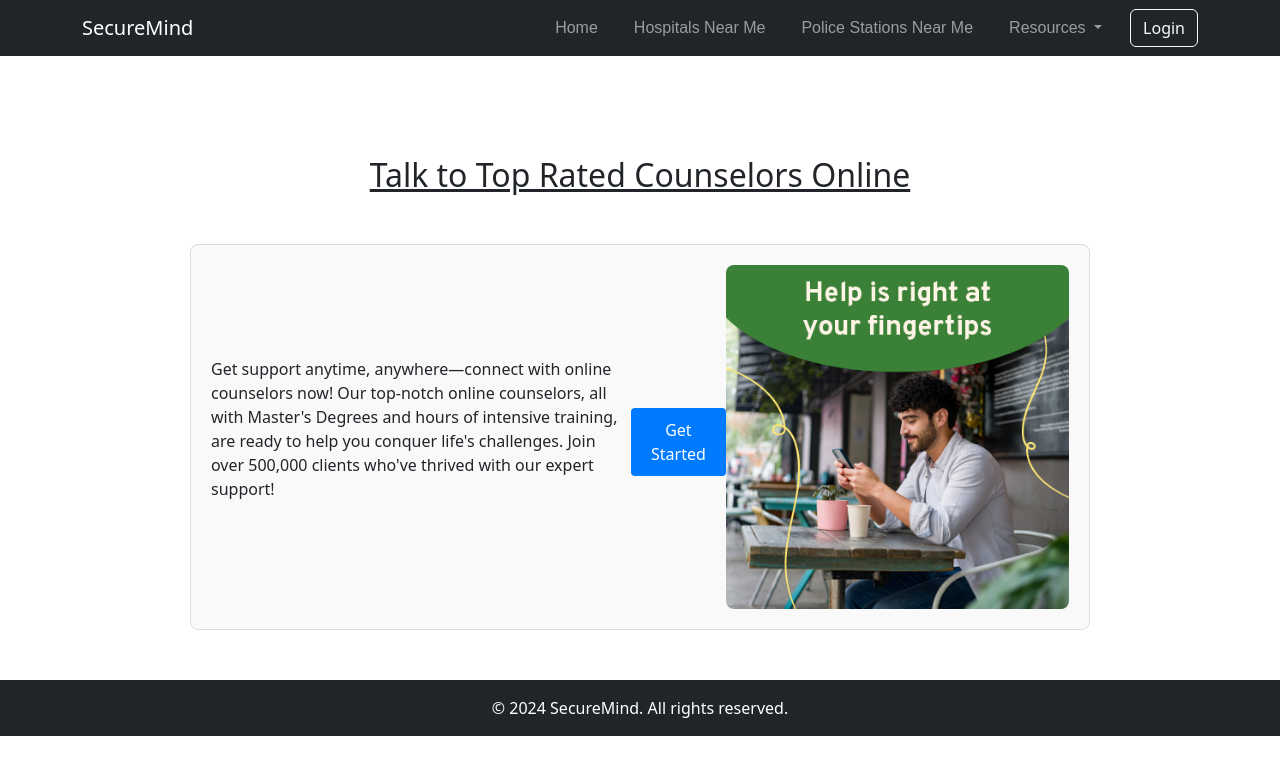
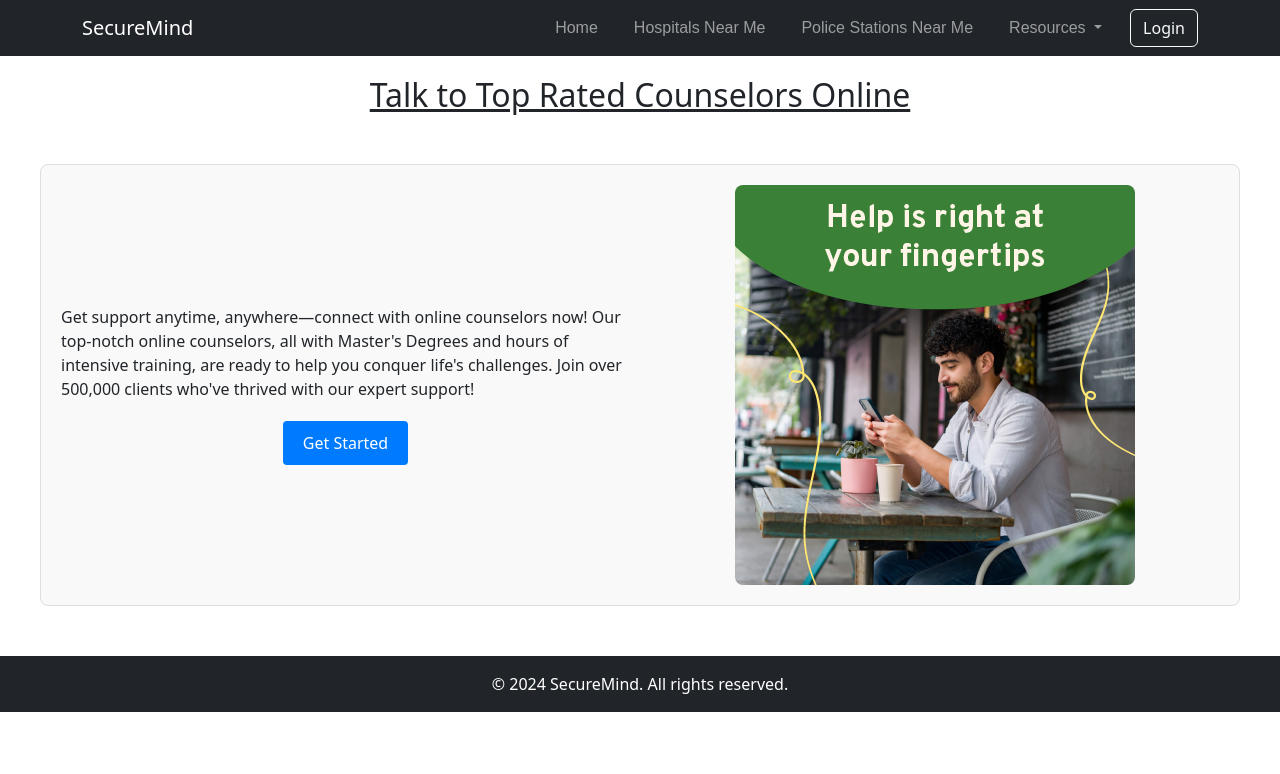
Before and after one commit to nickpro79/securemind-frontend, an Angular app: page /counsellors in a window 1280 px wide. Shown: the top 774 px of the page. Built offline with nearby package versions, Linux system fonts and the light colour scheme.

Commit message:
added welocme page for the getting cousellors

```diff
--- a/src/app/Components/questionnaire/questionnaire.component.css
+++ b/src/app/Components/questionnaire/questionnaire.component.css
@@ -10,38 +10,44 @@
     border-radius: 4px;
   }
   .heading{
-    padding-top: 100px;
+    padding-top: 20px;
     text-decoration: underline;
     text-align: center;
   }
+  /* Main container with flex display to create two columns */
 .welcome-container {
   display: flex;
-    justify-content: space-between;
-    align-items: center;
+  flex-direction: row; /* Display columns side by side */
+  align-items: center; /* Vertically align items within the columns */
+  gap: 20px; /* Space between the columns */
   padding: 20px;
+  max-width: 1200px;
+  margin: 50px auto; /* Center the container horizontally */
   border: 1px solid #ddd;
   border-radius: 8px;
   background-color: #f9f9f9;
-    margin: 50px auto;
-    max-width: 900px;
 }
 
-  .welcome-content {
-    flex: 1;
-    margin-right: 20px; /* Space between content and image */
-    text-align: left;
+/* Left column for content and button */
+.left-column {
+  flex: 1; /* Takes up one part of the space */
+  display: flex;
+  flex-direction: column; /* Stack content vertically */
+  justify-content: center; /* Center content vertically */
 }
 
-  .welcome-content h2 {
-    font-size: 24px;
-    margin-bottom: 10px;
+/* Center and space out content and button */
+.left-column p {
+  margin-bottom: 20px; /* Adds space between text and button */
 }
 
-  .welcome-content p {
-    font-size: 16px;
-    line-height: 1.5;
+/* Button container styling */
+.button-container {
+  display: flex;
+  justify-content: center; /* Center button horizontally */
 }
 
+/* Styling for the button */
 .get-started-btn {
   padding: 10px 20px;
   font-size: 16px;
@@ -50,23 +56,23 @@
   border: none;
   border-radius: 4px;
   cursor: pointer;
-    margin-top: 10px;
 }
 
 .get-started-btn:hover {
   background-color: #0056b3;
 }
 
-  .welcome-image {
-    max-width: 40%;
-    height: auto;
-    border-radius: 8px;
-    flex-shrink: 0; /* Prevent the image from shrinking */
+/* Right column for the image */
+.right-column {
+  flex: 1; /* Takes up one part of the space */
+  display: flex;
+  justify-content: center; /* Center image horizontally */
+  align-items: center; /* Center image vertically */
 }
 
-  .counselor-form {
-    margin-top: 20px;
-    padding: 15px;
-    border: 1px solid #ddd;
-    border-radius: 8px;
+/* Image styling */
+.counseling-image {
+  max-width: 100%; /* Ensure image doesn't overflow the column */
+  height: auto; /* Maintain aspect ratio */
+  border-radius: 8px; /* Optional: Add rounded corners */
 }
--- a/src/app/Components/questionnaire/questionnaire.component.html
+++ b/src/app/Components/questionnaire/questionnaire.component.html
@@ -1,13 +1,37 @@
 <!-- Welcome message section, shown only when formVisible is false -->
-<h2  class="heading" >Talk to Top Rated Counselors Online</h2>
+<!-- <h2  class="heading" >Talk to Top Rated Counselors Online</h2>
 <div *ngIf="!formVisible" class="welcome-container">
+  <div>
     <p>
       Get support anytime, anywhere—connect with online counselors now! Our top-notch online counselors, all with
       Master's Degrees and hours of intensive training, are ready to help you conquer life's challenges. Join over
       500,000 clients who've thrived with our expert support!
     </p>
+  </div>
+  <div class="button-container">
     <button class="get-started-btn" (click)="showForm()">Get Started</button>
+  </div>
   <img src="assets/welcome.png"  class="welcome-image" />
+</div> -->
+<!-- welcome.component.html -->
+<h2 class="heading">Talk to Top Rated Counselors Online</h2>
+<div *ngIf="!formVisible" class="welcome-container">
+  <!-- Left Column -->
+  <div class="left-column">
+    <p>
+      Get support anytime, anywhere—connect with online counselors now! Our top-notch online counselors, all with
+      Master's Degrees and hours of intensive training, are ready to help you conquer life's challenges. Join over
+      500,000 clients who've thrived with our expert support!
+    </p>
+    <div class="button-container">
+      <button class="get-started-btn" (click)="showForm()">Get Started</button>
+    </div>
+  </div>
+
+  <!-- Right Column -->
+  <div class="right-column">
+    <img src="assets/welcome.png" alt="Counseling Image" class="counseling-image">
+  </div>
 </div>
 
 <!-- Form section, shown only when formVisible is true -->
```
Lines whose indentation alone changed are shown as unchanged.
